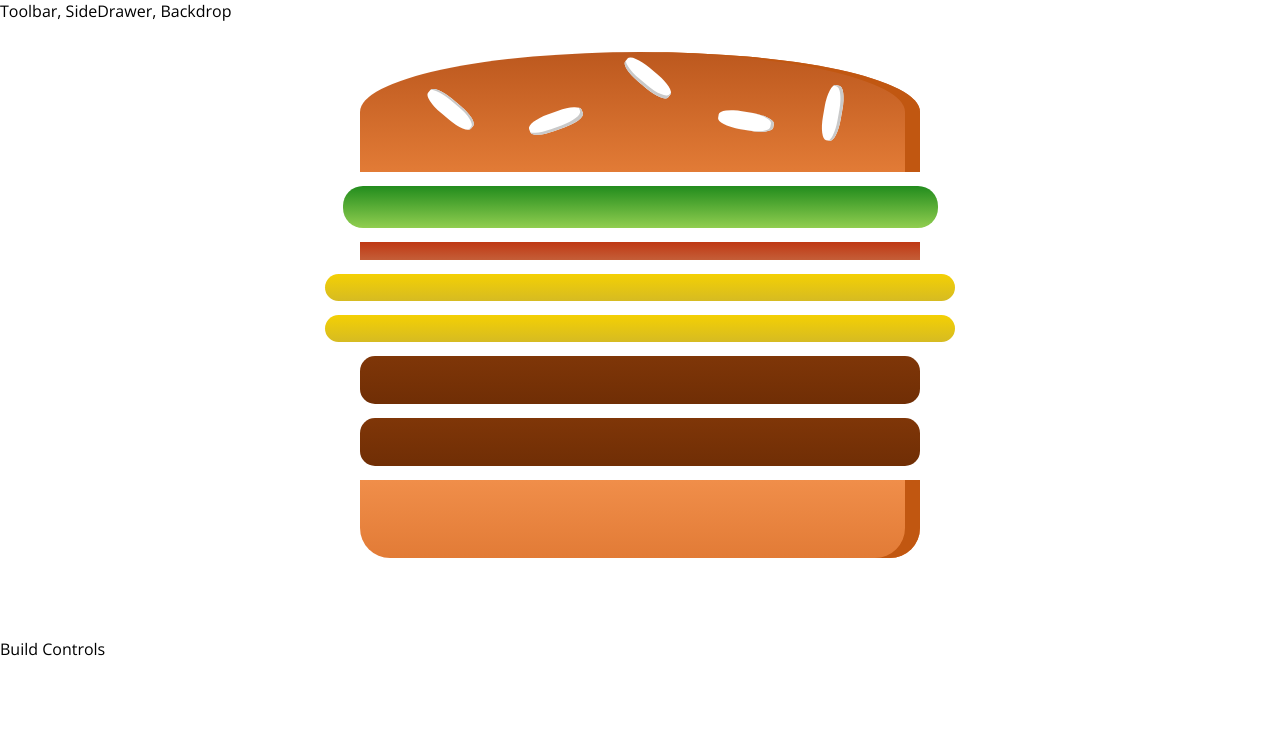
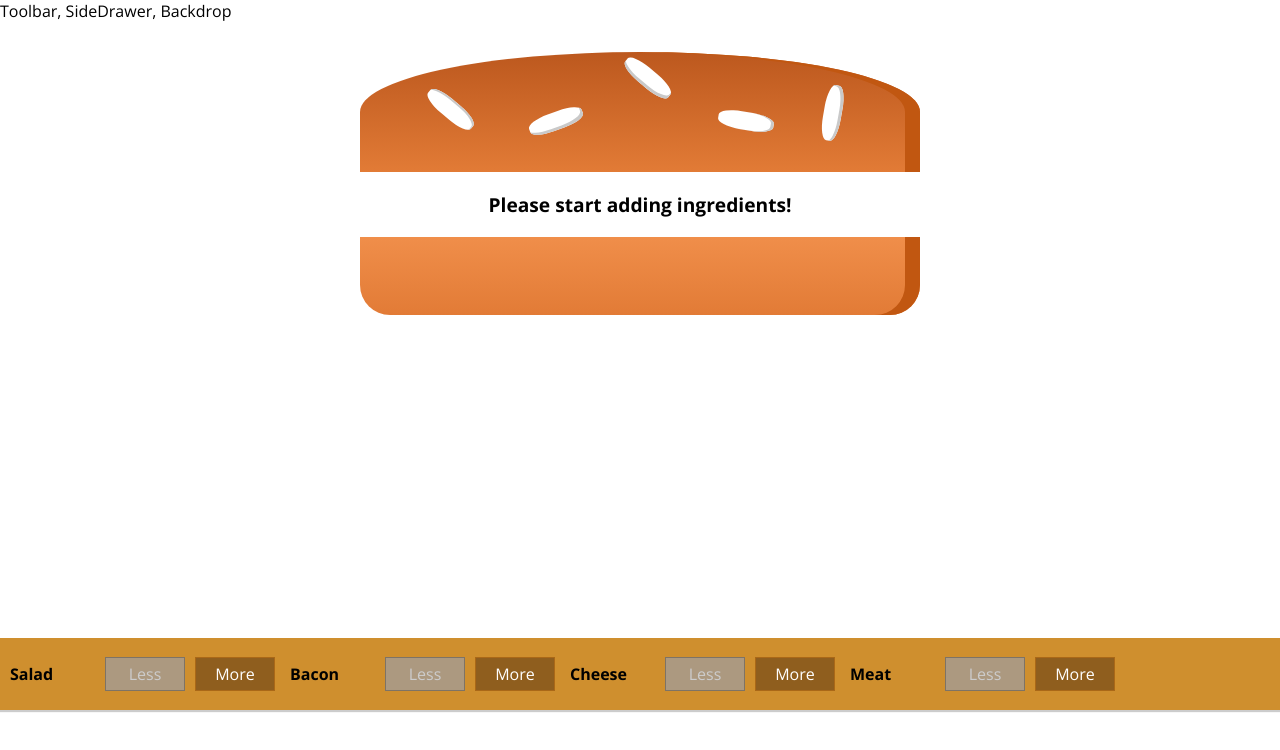
Before and after one commit to sharan669/react-food-ordering-app, a React (Create React App) app: page / in a window 1280 px wide. Shown: the top 750 px of the page. Built offline with nearby package versions, Linux system fonts and the light colour scheme.

Commit message:
Added button to increaser and decrease ingredients

```diff
--- /dev/null
+++ b/src/components/Burger/BuildControls/BuildControl/BuildControl.js
@@ -0,0 +1,13 @@
+import React from 'react';
+import classes from './buildControl.module.css'
+
+const buildControl = (props) => (
+    <div className={classes.BuildControl}>
+        <div className={classes.Label}>{props.label}</div>
+        <button className={classes.Less} onClick={props.removed} disabled={props.disabled}>Less
+        </button>
+        <button className={classes.More} onClick={props.added}>More</button>
+    </div>
+);
+
+export default buildControl;
--- /dev/null
+++ b/src/components/Burger/BuildControls/BuildControl/buildControl.module.css
@@ -0,0 +1,56 @@
+.BuildControl {
+    display: flex;
+    justify-content: space-between;
+    align-items: center;
+    margin: 5px 0;
+}
+
+.BuildControl button {
+    display: block;
+    font: inherit;
+    padding: 5px;
+    margin: 0 5px;
+    width: 80px;
+    border: 1px solid #AA6817;
+    cursor: pointer;
+    outline: none;
+}
+
+.BuildControl button:disabled {
+    background-color: #AC9980;
+    border: 1px solid #7E7365;
+    color: #ccc;
+    cursor: default;
+}
+
+.BuildControl button:hover:disabled {
+    background-color: #AC9980;
+    color: #ccc;
+    cursor: not-allowed;
+}
+
+.Label {
+    padding: 10px;
+    font-weight: bold;
+    width: 80px;
+}
+
+.BuildControl .Less {
+    background-color: #D39952;
+    color: white;
+}
+
+.BuildControl .More {
+    background-color: #8F5E1E;
+    color: white;
+}
+
+.BuildControl .Less:hover, .BuildControl .Less:active {
+    background-color: #DAA972;
+    color: white;
+}
+
+.BuildControl .More:hover,.BuildControl .More:active {
+    background-color: #99703F;
+    color: white;
+}
--- /dev/null
+++ b/src/components/Burger/BuildControls/BuildControls.js
@@ -0,0 +1,28 @@
+import React from 'react';
+
+import styles from './buildControls.module.css'
+import BuildControl from './BuildControl/BuildControl'
+import BurgerBuilder from "../../../containers/BurgerBuilder/BurgerBuilder";
+
+const controls = [
+    {label: 'Salad', type: 'salad'},
+    {label: 'Bacon', type: 'bacon'},
+    {label: 'Cheese', type: 'cheese'},
+    {label: 'Meat', type: 'meat'}
+];
+
+const buildControls = (props) => (
+    <div className={styles.BuildControls}>
+        {controls.map(ctrl => {
+            return <BuildControl
+                key={ctrl.label}
+                label={ctrl.label}
+                added={()=> props.ingredientAdded(ctrl.type)}
+                removed = {() => props.ingredientRemoved(ctrl.type)}
+                disabled = {props.disabled[ctrl.type]}
+            />
+        })}
+    </div>
+)
+
+export default buildControls;
--- /dev/null
+++ b/src/components/Burger/BuildControls/buildControls.module.css
@@ -0,0 +1,52 @@
+.BuildControls {
+    width: 100%;
+    background-color: #cf8f2e;
+    display: flex;
+    align-items: center;
+    box-shadow: 0 2px 1px #ccc;
+    margin: auto;
+    padding: 10px 0
+}
+
+
+.OrderButton {
+    background-color: #DAD735;
+    outline: none;
+    cursor: pointer;
+    border: 1px solid #966909;
+    color: #966909;
+    font-family: inherit;
+    font-size: 1.2em;
+    padding: 15px 30px;
+    box-shadow: 2px 2px 2px #966909;
+}
+
+.OrderButton:hover, .OrderButton:active {
+    background-color: #A0DB41;
+    border: 1px solid #966909;
+    color: #966909;
+}
+
+.OrderButton:disabled {
+    background-color: #C7C6C6;
+    cursor: not-allowed;
+    border: 1px solid #ccc;
+    color: #888888;
+}
+
+@keyframes enable {
+    0% {
+        transform: scale(1);
+    }
+    60% {
+        transform: scale(1.1);
+    }
+    100% {
+        transform: scale(1);
+    }
+}
+@media (max-width:810px) {
+    .BuildControls {
+        display: block;
+    }
+}
--- a/src/components/Burger/Burger.js
+++ b/src/components/Burger/Burger.js
@@ -4,12 +4,19 @@
 import BurgerIngredient from "./BurgerIngredient/BurgerIngredient";
 
 const burger = (props) => {
-    const transformedIngredients = Object.keys(props.ingredients).map(igKey => {
+    let transformedIngredients = Object.keys(props.ingredients).map(igKey => {
         return [...Array(props.ingredients[igKey])].map((_, i) => {
                                                             return <BurgerIngredient key={igKey + i} type={igKey}/>
                                                         }
         )
-    })
+    }).reduce((arr,el) => {
+            return arr.concat(el)
+        },[])
+
+    if(transformedIngredients.length === 0){
+        transformedIngredients = <p>Please start adding ingredients!</p>
+    }
+    console.log(transformedIngredients)
     return (
         <div className={classes.Burger}>
             <BurgerIngredient type="bread-top"/>
--- a/src/containers/BurgerBuilder/BurgerBuilder.js
+++ b/src/containers/BurgerBuilder/BurgerBuilder.js
@@ -1,23 +1,73 @@
 import React, {Component} from 'react'
 import Auxillary from "../../hoc/Auxillary";
 import Burger from '../../components/Burger/Burger'
+import BuildControls from '../../components/Burger/BuildControls/BuildControls'
+
+const INGREDIENT_PRICES = {
+    salad: 0.5,
+    cheese: 0.4,
+    meat: 1.3,
+    bacon: 0.7
+}
 
 class BurgerBuilder extends Component {
 
     state = {
         ingredients: {
-            salad: 1,
-            bacon: 1,
-            cheese: 2,
-            meat: 2
+            salad: 0,
+            bacon: 0,
+            cheese: 0,
+            meat: 0
+        },
+        totalPrice: 4
+    }
+
+    addIngredientHandler = (type) => {
+        const oldCount = this.state.ingredients[type];
+        const updatedCount = oldCount + 1;
+        const udpatedIngredients = {...this.state.ingredients};
+        udpatedIngredients[type] = updatedCount;
+        const priceAddition = INGREDIENT_PRICES[type];
+        const oldPrice = this.state.totalPrice;
+        const newPrice = oldPrice + priceAddition;
+        this.setState({
+                          totalPrice: newPrice,
+                          ingredients: udpatedIngredients
+                      })
+    }
+
+    removeIngredientHandler = (type) => {
+        const oldCount = this.state.ingredients[type];
+        if(oldCount <= 0){
+            return;
         }
+        const updatedCount = oldCount - 1;
+        const udpatedIngredients = {...this.state.ingredients};
+        udpatedIngredients[type] = updatedCount;
+        const priceDeduction = INGREDIENT_PRICES[type];
+        const oldPrice = this.state.totalPrice;
+        const newPrice = oldPrice - priceDeduction;
+        this.setState({
+                          totalPrice: newPrice,
+                          ingredients: udpatedIngredients
+                      })
     }
 
     render() {
+        const disabledInfo = {
+          ...this.state.ingredients
+        };
+        for (let key in disabledInfo){
+            disabledInfo[key] = disabledInfo[key]<=0;
+        }
         return (
             <Auxillary>
                 <Burger ingredients={this.state.ingredients}/>
-                <div>Build Controls</div>
+                <BuildControls
+                ingredientAdded={this.addIngredientHandler}
+                ingredientRemoved={this.removeIngredientHandler}
+                disabled={disabledInfo}
+                />
             </Auxillary>
         );
 
```
Also changed, not shown: 1 other file (tests, documents, lock files or other folders).
